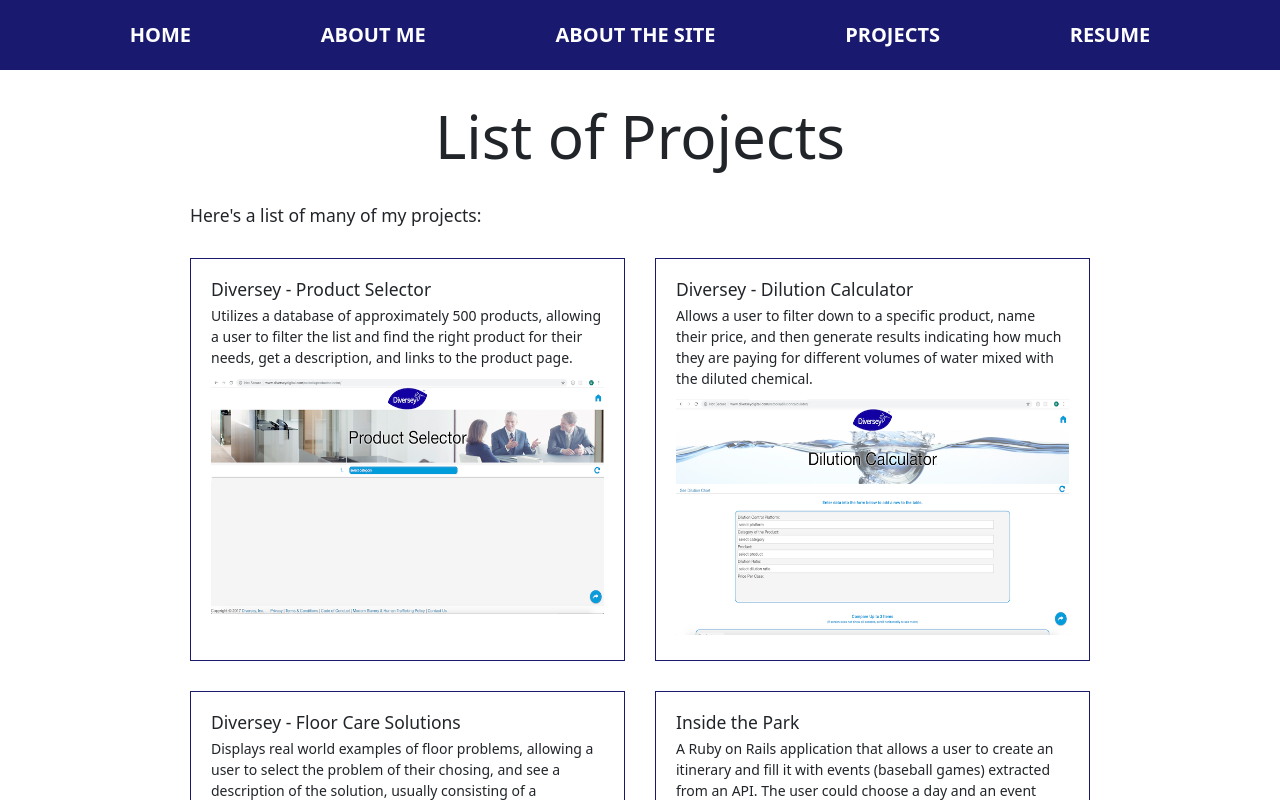
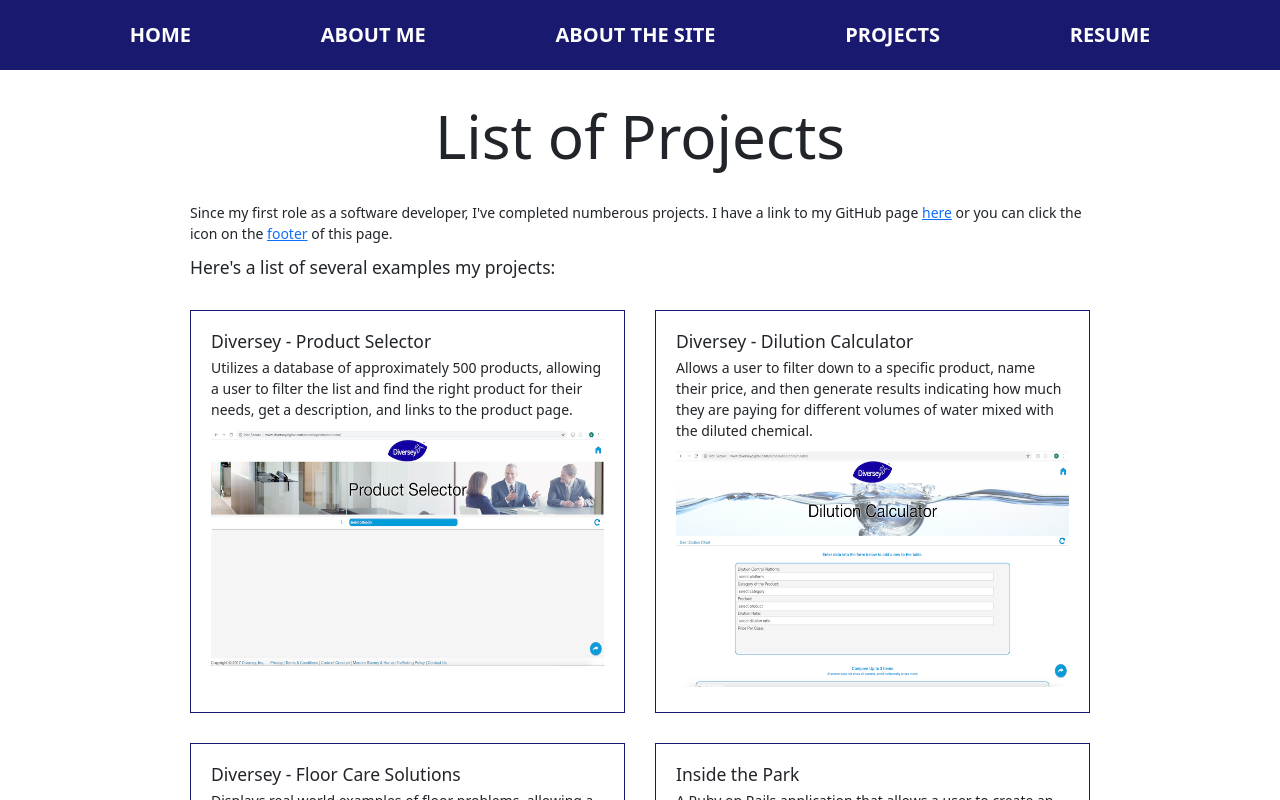
Before and after one commit to DaveKeith/firebase-portfolio, a Next.js app: page /projects in a window 1280 px wide. Shown: the top 800 px of the page. Built offline with nearby package versions, Linux system fonts and the light colour scheme.

Commit message:
changed the title

```diff
--- a/components/footer/footer.js
+++ b/components/footer/footer.js
@@ -4,7 +4,7 @@
 
 const Footer = () => {
     return (
-        <footer className={classes.footerClass}>
+        <footer className={classes.footerClass} id="footer">
             <ul>
                 <li>
                     <a
--- a/components/sidebars/tableOfContents.module.scss
+++ b/components/sidebars/tableOfContents.module.scss
@@ -84,5 +84,3 @@
         padding: 0.5rem;
     }
 }
-
-//https://developer.mozilla.org/en-US/docs/Web/SVG/Attribute/viewBox#example
--- a/pages/_app.js
+++ b/pages/_app.js
@@ -9,7 +9,7 @@
             <Head>
                 <meta name='viewport' content='width=device-width, initial-scale=1' />
                 <link rel="stylesheet" href="https://cdn.jsdelivr.net/npm/bootstrap-icons@1.8.1/font/bootstrap-icons.css" />
-                <title>My ReactJS/NextJS App</title>
+                <title>David Keith Portfolio</title>
             </Head>
             <Component {...pageProps} />
         </Layout>
--- a/pages/projects/index.js
+++ b/pages/projects/index.js
@@ -8,7 +8,8 @@
     return <Fragment>
         <Headline text={"List of Projects"} />
         <section className="content">
-            <p className="fs-3 mb-5">{"Here's a list of many of my projects:"}</p>
+            <p>{"Since my first role as a software developer, I've completed numberous projects.  I have a link to my GitHub page"} <a href="https://github.com/DaveKeith" target="_blank" rel="noreferrer">here</a> or you can click the icon on the <a href="http://localhost:3000/projects#footer">footer</a> of this page.</p>
+            <p className="fs-3 mb-5">{"Here's a list of several examples my projects:"}</p>
             <div className="projects-grid">
                 {projects.map(project => (
                     <ProjectListItem project={project} key={project.id} />
```
